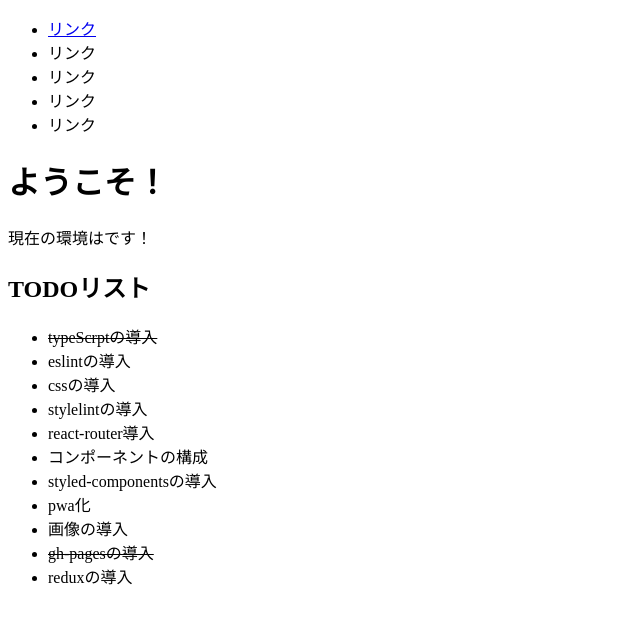
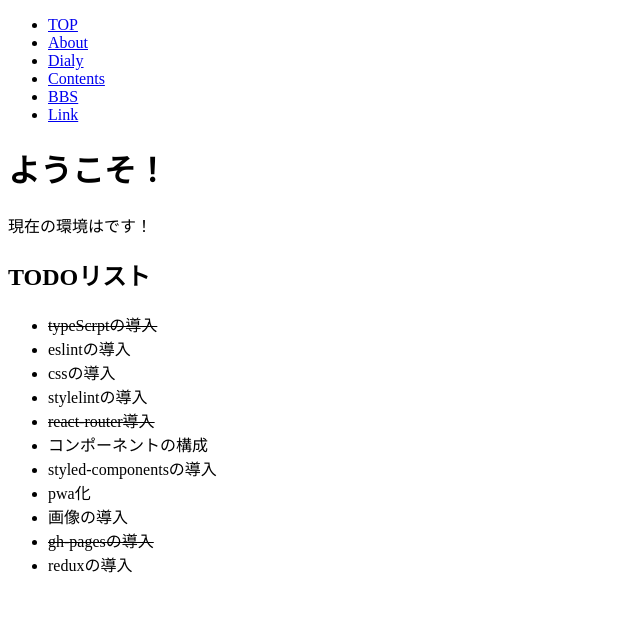
Before and after one commit to kasuyan/homepage, a React app: page / in a window 1280 px wide. Shown: the top 624 px of the page, without its empty margins (0-640 px from the left). Built offline with nearby package versions, Linux system fonts and the light colour scheme.

Commit message:
added react-router

```diff
--- a/package.json
+++ b/package.json
@@ -23,6 +23,7 @@
     "html-webpack-plugin": "^3.2.0",
     "react": "^16.4.1",
     "react-dom": "^16.4.1",
+    "react-router-dom": "^4.3.1",
     "source-map-loader": "^0.2.3",
     "typescript": "^2.9.2",
     "webpack": "^4.16.1",
@@ -31,6 +32,8 @@
     "webpack-serve": "^2.0.2"
   },
   "dependencies": {
+    "@types/dotenv": "^4.0.3",
+    "@types/react-router-dom": "^4.3.0",
     "@types/react": "^16.4.7",
     "@types/react-dom": "^16.0.6"
   }
--- /dev/null
+++ b/src/modules/about/components/aboutpage/index.tsx
@@ -0,0 +1,9 @@
+import * as React from "react";
+
+class AboutPage extends React.Component {
+  render() {
+    return <h1>このホームページについて</h1>;
+  }
+}
+
+export default AboutPage;
--- a/src/modules/core/components/App/app.tsx
+++ b/src/modules/core/components/App/app.tsx
@@ -1,31 +1,42 @@
 import * as React from "react";
+import { Switch } from "react-router";
+import { BrowserRouter, Route, Link } from "react-router-dom";
 import HomePage from "../../../home/components/homepage/index";
+import AboutPage from "../../../about/components/aboutpage/index";
 
 export default class App extends React.Component {
   render() {
     return (
+      <BrowserRouter>
         <div className="container">
           <nav>
             <ul>
               <li>
-              <a href="#">リンク</a>
+                <Link to="/">TOP</Link>
               </li>
               <li>
-              <a>リンク</a>
+                <Link to="/about">About</Link>
               </li>
               <li>
-              <a>リンク</a>
+                <a href="/dialy">Dialy</a>
               </li>
               <li>
-              <a>リンク</a>
+                <a href="/contents">Contents</a>
               </li>
               <li>
-              <a>リンク</a>
+                <a href="/bbs">BBS</a>
+              </li>
+              <li>
+                <a href="/link">Link</a>
               </li>
             </ul>
           </nav>
-        <HomePage />
+          <Switch>
+            <Route exact path="/" component={HomePage} />
+            <Route path="/about" component={AboutPage} />
+          </Switch>
         </div>
+      </BrowserRouter>
     );
   }
 }
--- a/src/modules/home/components/homepage/index.tsx
+++ b/src/modules/home/components/homepage/index.tsx
@@ -15,7 +15,9 @@ class HomePage extends React.Component {
           <li>eslintの導入</li>
           <li>cssの導入</li>
           <li>stylelintの導入</li>
-          <li>react-router導入</li>
+          <li>
+            <s>react-router導入</s>
+          </li>
           <li>コンポーネントの構成</li>
           <li>styled-componentsの導入</li>
           <li>pwa化</li>
--- a/webpack.config.js
+++ b/webpack.config.js
@@ -39,6 +39,7 @@ module.exports = {
     })
   ],
   devServer: {
+    historyApiFallback: true,
     contentBase: "dist/",
     watchContentBase: true,
     inline: true,
```
Also changed, not shown: public/index.html (+6 -3 lines), 3 other files (tests, documents, lock files or other folders). Lines whose indentation alone changed are shown as unchanged.
